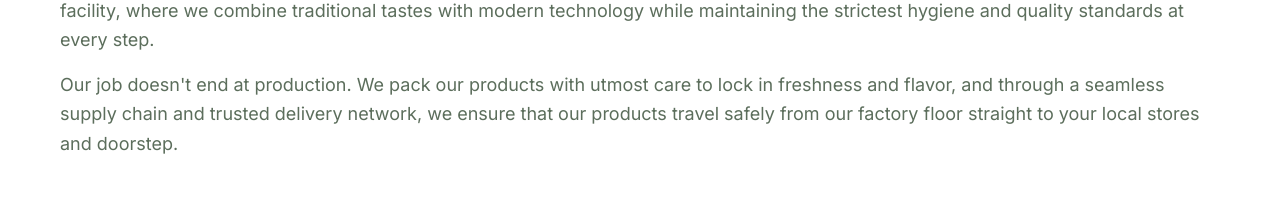
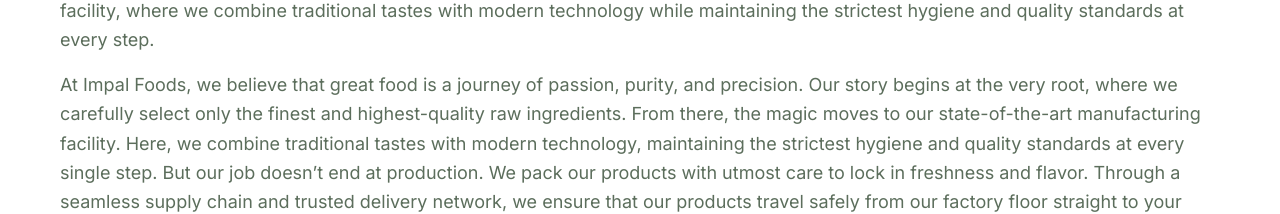
Before and after one commit to AlphaZ-23/impal-foods, a React (Vite) app in the folder client/: page /about in a window 1280 px wide. Shown: the part 540-754 px from the top of the page. Built offline with nearby package versions, Linux system fonts and the light colour scheme; no server answers.

Commit message:
Update About.jsx

```diff
--- a/client/src/pages/About.jsx
+++ b/client/src/pages/About.jsx
@@ -46,7 +46,8 @@
           </p>
 
           <p className="text-brand-ink-light leading-relaxed text-lg mt-4">
-            Our job doesn't end at production. We pack our products with utmost care to lock in freshness and flavor, and through a seamless supply chain and trusted delivery network, we ensure that our products travel safely from our factory floor straight to your local stores and doorstep.
+            At Impal Foods, we believe that great food is a journey of passion, purity, and precision. Our story begins at the very root, where we carefully select only the finest and highest-quality raw ingredients. From there, the magic moves to our state-of-the-art manufacturing facility. Here, we combine traditional tastes with modern technology, maintaining the strictest hygiene and quality standards at every single step.
+            But our job doesn’t end at production. We pack our products with utmost care to lock in freshness and flavor. Through a seamless supply chain and trusted delivery network, we ensure that our products travel safely from our factory floor straight to your local stores and doorstep. From our hands to your heart, Impal Foods is dedicated to delivering freshness, trust, and happiness in every bite.
           </p>
         </div>
       </section>
```
